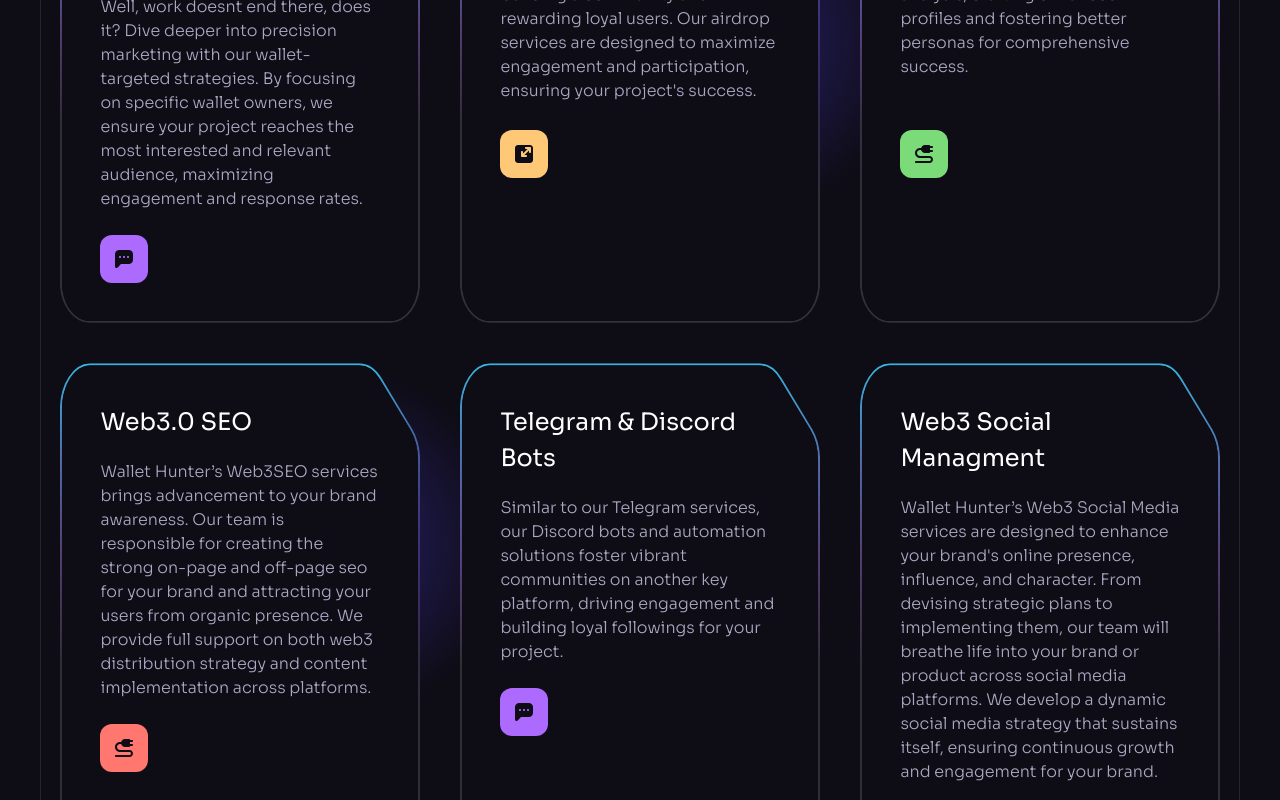
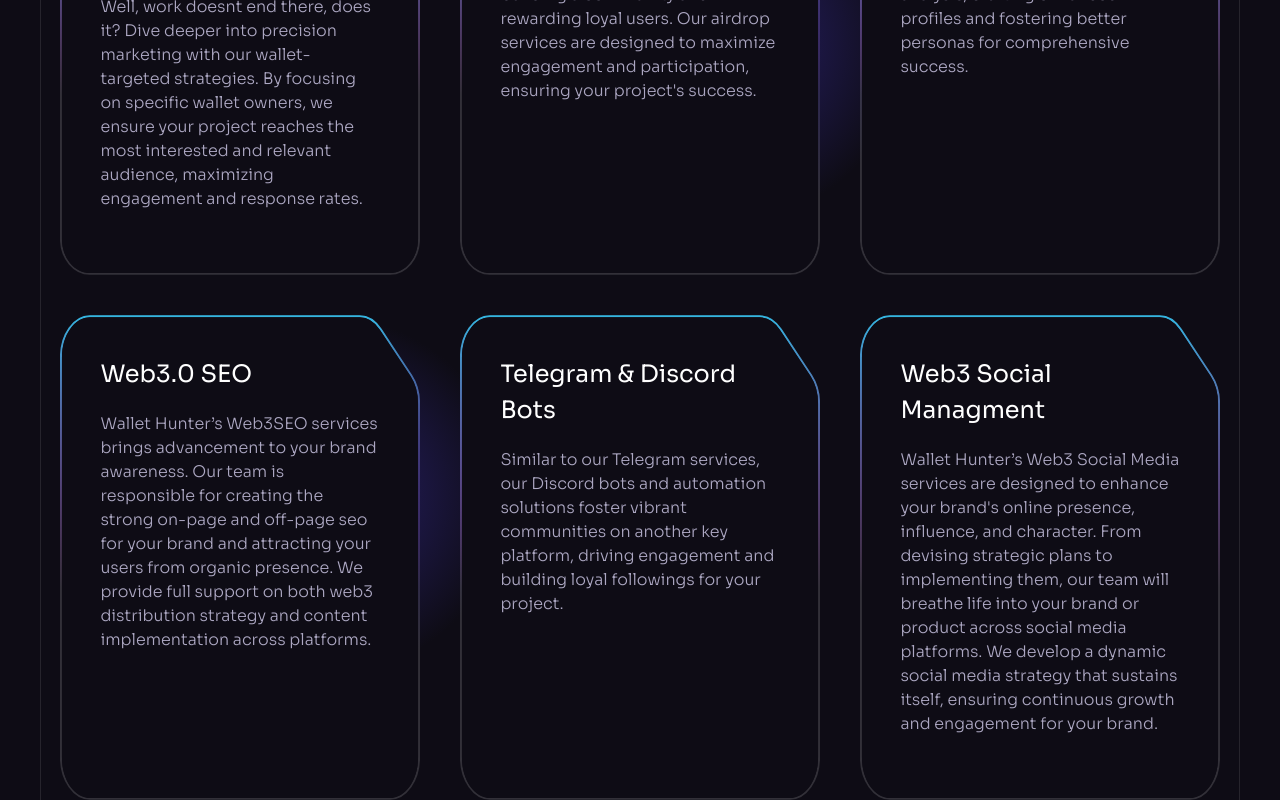
Before and after one commit to GayathriPCh/WalletHunter, a React (Vite) app in the folder wsite/: page / in a window 1280 px wide. Shown: the part 1820-2620 px from the top of the page. Built offline with nearby package versions, Linux system fonts and the light colour scheme.

Commit message:
Update Benefits.jsx

```diff
--- a/wsite/src/components/Benefits.jsx
+++ b/wsite/src/components/Benefits.jsx
@@ -26,14 +26,6 @@
               <div className="relative z-2 flex flex-col min-h-[22rem] p-[2.4rem] pointer-events-none">
                 <h5 className="h5 mb-5">{item.title}</h5>
                 <p className="body-2 mb-6 text-n-3">{item.text}</p>
-                <div className="flex items-center mt-auto">
-                  <img
-                    src={item.iconUrl}
-                    width={48}
-                    height={48}
-                    alt={item.title}
-                  />
-                </div>
               </div>
 
               {item.light && <GradientLight />}
```
